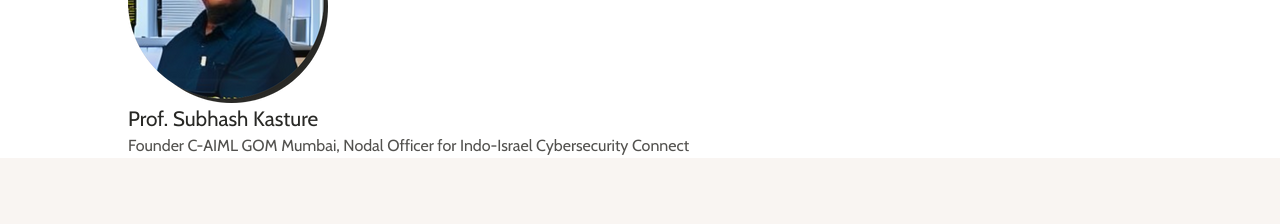
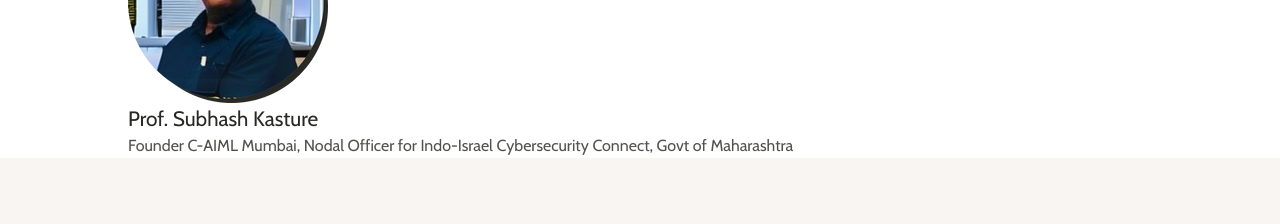
Before and after one commit to prathamm2506/new_portfolio, a React (Vite) app: page / in a window 1280 px wide. Shown: the part 3960-4184 px from the top of the page. Built offline with nearby package versions, Linux system fonts and the light colour scheme.

Commit message:
2 reviews added

```diff
--- a/src/components/testimonials/Testimonial.jsx
+++ b/src/components/testimonials/Testimonial.jsx
@@ -57,7 +57,7 @@ const Testimonial = () => {
               />
               <div className="flex flex-col">
                 <p>Prof. Subhash Kasture</p>
-                <small>Founder C-AIML GOM Mumbai, Nodal Officer for Indo-Israel Cybersecurity Connect</small>
+                <small>Founder C-AIML Mumbai, Nodal Officer for Indo-Israel Cybersecurity Connect, Govt of Maharashtra</small>
               </div>
             </div>
         </div>
```
